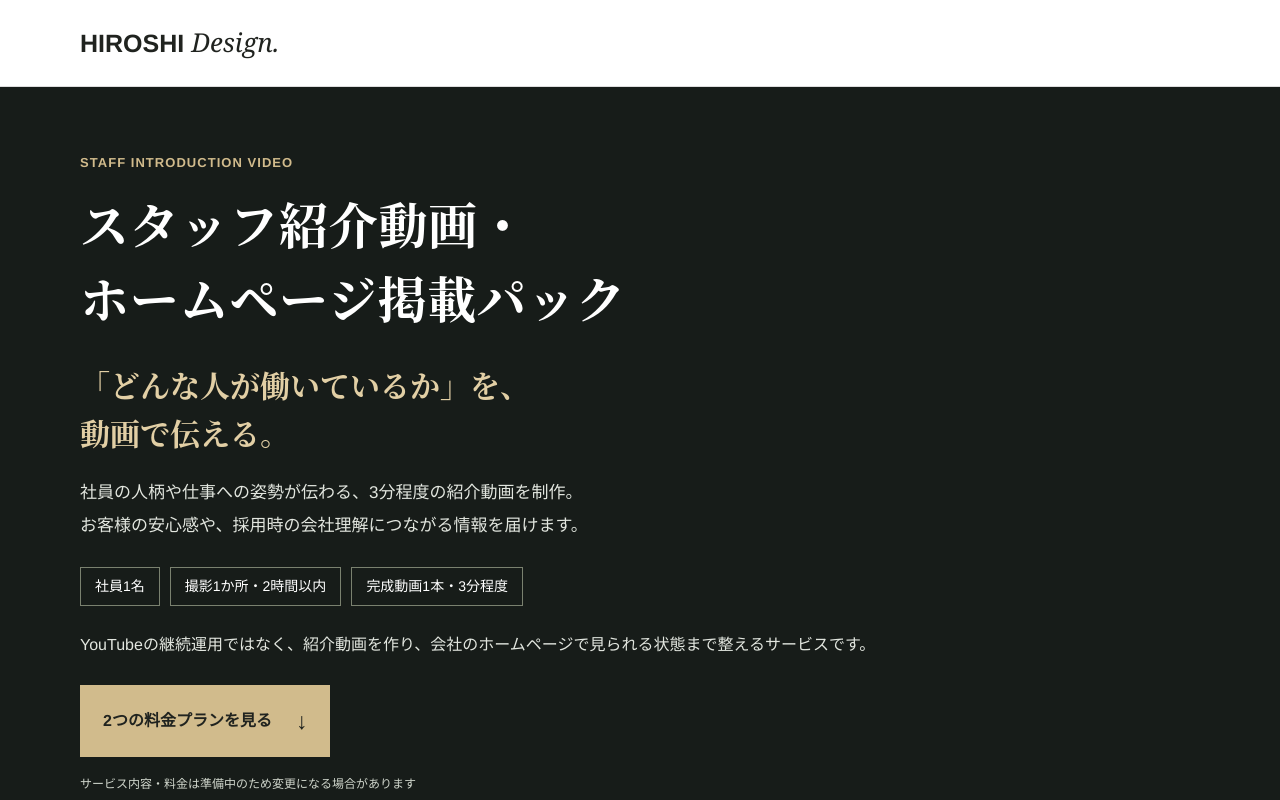
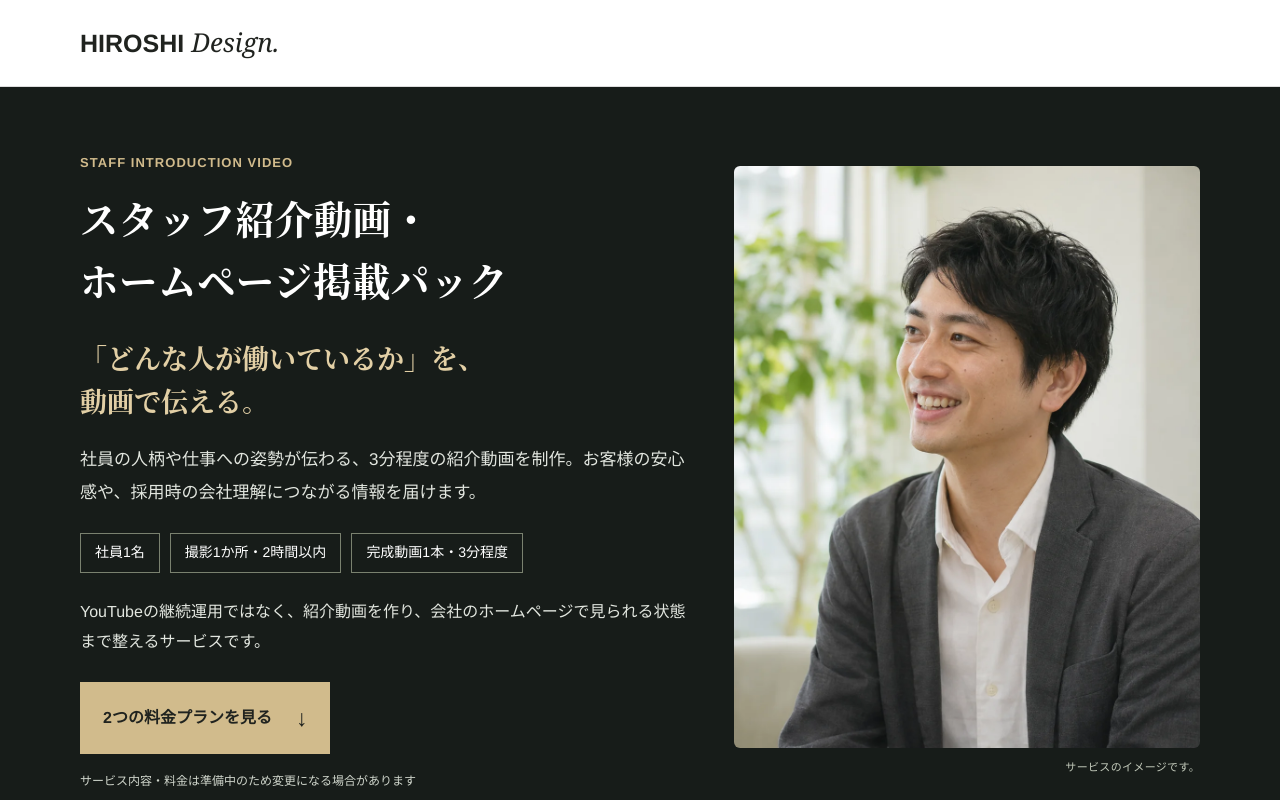
Before and after one commit to yoshiotsuchiya/video-portfolio, a plain HTML site: page price/index.html in a window 1280 px wide. Shown: the top 800 px of the page. Drawn offline with Linux system fonts and the light colour scheme.

Commit message:
Add natural staff portrait to video package hero

```diff
--- a/price/index.html
+++ b/price/index.html
@@ -11,14 +11,14 @@
 <meta name="theme-color" content="#171c19">
 <link rel="icon" href="../assets/favicon.svg" type="image/svg+xml">
 <link rel="stylesheet" href="../style.css?v=20">
-<link rel="stylesheet" href="preview.css?v=1">
+<link rel="stylesheet" href="preview.css?v=2">
 </head>
 <body class="pack-preview">
 <a class="skip-link" href="#main">本文へ移動</a>
 <header class="pack-header"><a href="../" class="pack-brand" aria-label="HIROSHI Design トップへ">HIROSHI <span>Design.</span></a></header>
 <main id="main">
 <section class="pack-hero" aria-labelledby="pack-title">
-<div class="pack-container">
+<div class="pack-container pack-hero-layout"><div class="pack-hero-copy">
 <p class="pack-eyebrow">STAFF INTRODUCTION VIDEO</p>
 <h1 id="pack-title">スタッフ紹介動画・<br>ホームページ掲載パック</h1>
 <p class="pack-lead">「どんな人が働いているか」を、<br>動画で伝える。</p>
@@ -27,7 +27,7 @@
 <p class="pack-hero-note">YouTubeの継続運用ではなく、紹介動画を作り、会社のホームページで見られる状態まで整えるサービスです。</p>
 <a href="#plans" class="button gold">2つの料金プランを見る <span aria-hidden="true">↓</span></a>
 <p class="draft-note">サービス内容・料金は準備中のため変更になる場合があります</p>
-</div>
+</div><figure class="pack-portrait"><img src="../assets/services/staff-introduction-portrait.webp" width="1000" height="1250" alt="明るいオフィスで自然にほほ笑む社員をイメージした人物の横顔" fetchpriority="high" decoding="async"><figcaption>サービスのイメージです。</figcaption></figure></div>
 </section>
 <section class="pack-section pack-container" aria-labelledby="uses-title">
 <p class="pack-eyebrow">こんな場面に</p><h2 id="uses-title">顔が見えると、伝わることがある。</h2>
--- a/price/preview.css
+++ b/price/preview.css
@@ -53,3 +53,15 @@
 }
 /* キーボード操作時のみ本文へのスキップリンクを表示 */
 .pack-preview .skip-link:not(:focus){clip-path:inset(50%);width:1px;height:1px;padding:0;overflow:hidden;white-space:nowrap}
+
+/* スタッフ紹介のイメージ写真をトップ右側に配置 */
+.pack-hero-layout{display:grid;grid-template-columns:minmax(0,1.3fr) minmax(0,1fr);gap:48px;align-items:center}
+.pack-hero-copy{min-width:0}
+.pack-hero-layout h1{font-size:clamp(28px,3vw,39px);line-height:1.6}
+.pack-hero-layout .pack-lead{font-size:clamp(21px,2.2vw,27px)}
+.pack-hero-layout .desktop-break{display:none}
+.pack-portrait{margin:0;min-width:0}
+.pack-portrait img{width:100%;height:auto;aspect-ratio:4/5;object-fit:cover;object-position:50% 35%;border-radius:6px}
+.pack-portrait figcaption{text-align:right;font-size:11px;color:#c3cabb;margin-top:9px;letter-spacing:.03em}
+@media(max-width:760px){.pack-hero-layout{grid-template-columns:1fr;gap:30px}.pack-hero-layout h1{font-size:29px}.pack-portrait{width:100%;max-width:420px;margin:0 auto}.pack-portrait img{aspect-ratio:4/3;object-position:50% 30%}}
+@media(max-width:360px){.pack-hero-layout h1{font-size:26px}}
```
Also changed, not shown: assets/services/staff-introduction-portrait.webp (added), 1 other file.
